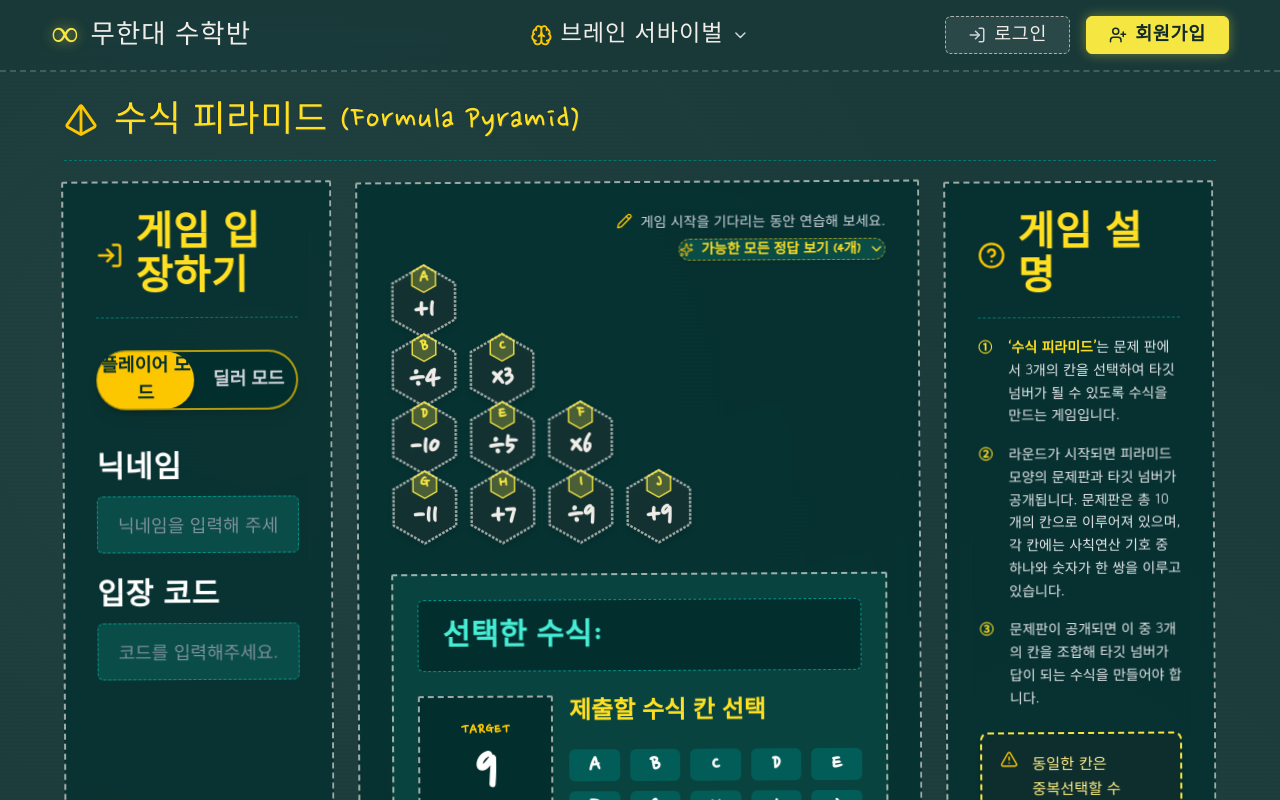
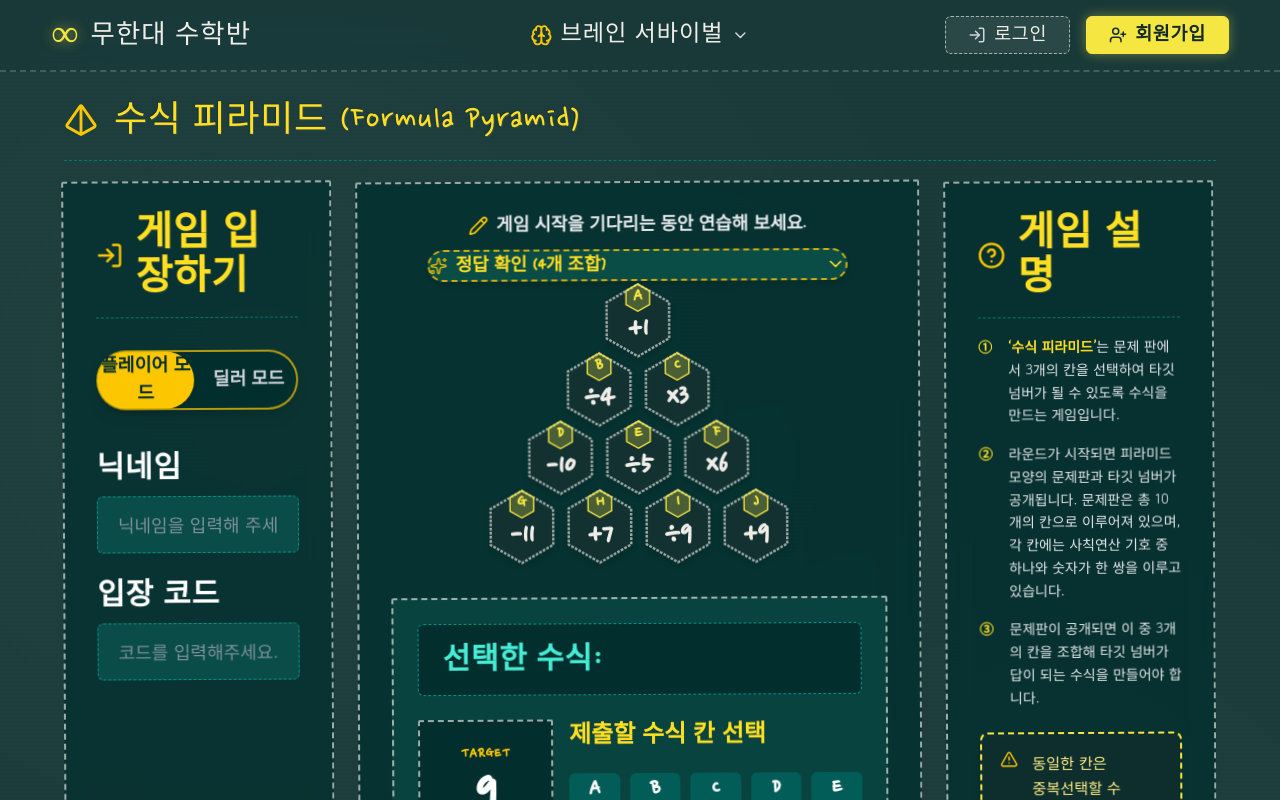
Before and after one commit to rlawlsdnjs78-infinity/infinitymath, a Next.js app: page /formula-pyramid in a window 1280 px wide. Shown: the top 800 px of the page. Built offline with nearby package versions, Linux system fonts and the light colour scheme.

Commit message:
fix: restore symmetric pyramid shape, align accordion button width and readability, expand solutions downward in 4 columns without calculations

```diff
--- a/src/app/formula-pyramid/page.tsx
+++ b/src/app/formula-pyramid/page.tsx
@@ -443,41 +443,42 @@ export default function FormulaPyramidPage() {
           </div>
 
           {/* ── [중앙 박스] xl:col-span-6 ─────────────────────────────────── */}
-          <div className="xl:col-span-6 chalk-box content-box flex flex-col items-start bg-teal-950/85 backdrop-blur-md h-full min-h-[640px] p-6 sm:p-7">
+          <div className="xl:col-span-6 chalk-box content-box flex flex-col items-center bg-teal-950/85 backdrop-blur-md h-full min-h-[640px] p-6 sm:p-7">
             {mode === "player" ? (
               <>
-                {/* [요구사항 3] 상단 우측: 연필 + 연습 설명 문구 & 예시 답안 아코디언 토글 */}
-                <div className="w-full flex flex-col items-end gap-2 mb-2">
-                  <div className="flex items-center gap-2 text-sm text-gray-300">
-                    <Pencil size={16} className="text-yellow-400 flex-shrink-0" />
-                    <span style={{ fontFamily: "var(--font-body)" }}>
-                      게임 시작을 기다리는 동안 연습해 보세요.
-                    </span>
+                {/* [요구사항 1 & 2] 연습 문구 & 정답 확인 버튼 중앙 정렬 및 가로 길이 일치 */}
+                <div className="w-full flex flex-col items-center justify-center gap-2.5 mb-4">
+                  <div className="flex items-center gap-2 text-base sm:text-lg text-gray-200 font-semibold" style={{ fontFamily: "var(--font-chalk)" }}>
+                    <Pencil size={20} className="text-yellow-400 flex-shrink-0" />
+                    <span>게임 시작을 기다리는 동안 연습해 보세요.</span>
                   </div>
 
-                  {/* [요구사항 3] 예시 답안 아코디언 토글 버튼 */}
+                  {/* [요구사항 2] 연습해 보세요 문구와 가로 길이를 일치시키고 큼직한 글씨로 가독성 확보 */}
                   <button
                     type="button"
                     onClick={() => setShowSolutions(!showSolutions)}
-                    className="flex items-center gap-2 px-3.5 py-1.5 rounded-full bg-teal-900/90 hover:bg-teal-800 border border-dashed border-yellow-400/60 text-yellow-300 text-xs sm:text-sm font-bold transition-all cursor-pointer shadow-sm"
+                    className="w-full max-w-[420px] flex items-center justify-between px-5 py-2.5 rounded-full bg-teal-900/90 hover:bg-teal-800 border-2 border-dashed border-yellow-400/80 text-yellow-300 text-base sm:text-lg font-bold transition-all cursor-pointer shadow-md"
                     style={{ fontFamily: "var(--font-chalk)" }}
                   >
-                    <Sparkles size={14} className="text-yellow-400 animate-pulse" />
-                    <span>가능한 모든 정답 보기 ({validSolutions.length}개)</span>
-                    {showSolutions ? <ChevronUp size={16} /> : <ChevronDown size={16} />}
+                    <div className="flex items-center gap-2">
+                      <Sparkles size={18} className="text-yellow-400 animate-pulse" />
+                      <span>정답 확인 ({validSolutions.length}개 조합)</span>
+                    </div>
+                    {showSolutions ? <ChevronUp size={20} /> : <ChevronDown size={20} />}
                   </button>
                 </div>
 
-                {/* [요구사항 3] 예시 답안 펼쳐진 아코디언 컨텐츠 */}
+                {/* [요구사항 3] 정답 확인 클릭 시 바로 아래쪽으로만 창이 펼쳐지고, 계산식 없이 답만 4개씩 표출 */}
                 {showSolutions && (
-                  <div className="w-full bg-teal-900/90 rounded-lg p-4 mb-4 border border-dashed border-yellow-400/70 shadow-inner flex flex-col gap-3">
+                  <div className="w-full max-w-[420px] bg-teal-900/95 rounded-xl p-4 mb-4 border-2 border-dashed border-yellow-400/80 shadow-2xl flex flex-col gap-3 mx-auto">
                     <div className="flex items-center justify-between border-b border-teal-700 pb-2">
                       <span className="text-sm font-bold text-yellow-300" style={{ fontFamily: "var(--font-chalk)" }}>
-                        💡 TARGET 9를 만드는 모든 정답 조합 ({validSolutions.length}가지)
+                        💡 TARGET 9 정답 목록
                       </span>
                       <span className="text-xs text-gray-300">클릭 시 자동 선택</span>
                     </div>
-                    <div className="grid grid-cols-2 sm:grid-cols-3 gap-2 max-h-[160px] overflow-y-auto pr-1">
+
+                    <div className="grid grid-cols-4 gap-2 max-h-[160px] overflow-y-auto pr-1">
                       {validSolutions.map((sol, idx) => (
                         <button
                           key={idx}
@@ -486,26 +487,25 @@ export default function FormulaPyramidPage() {
                             setSelectedNodes(sol.nodes);
                             setTempNotice(null);
                           }}
-                          className="flex items-center justify-between px-3 py-2 rounded bg-teal-950/80 hover:bg-yellow-400 hover:text-teal-950 text-white text-xs font-bold transition-all border border-teal-700 cursor-pointer"
+                          className="py-2 px-1 rounded-md bg-teal-950/90 hover:bg-yellow-400 hover:text-teal-950 text-yellow-300 font-extrabold text-base sm:text-lg transition-all border border-teal-600 cursor-pointer text-center tracking-widest shadow-sm"
                           style={{ fontFamily: "var(--font-chalk)" }}
                         >
-                          <span className="text-yellow-300 hover:text-teal-950 tracking-wider font-extrabold">{sol.nodes.join(" ")}</span>
-                          <span className="text-[11px] opacity-80">{sol.formulaStr.split(" ( ")[1]?.replace(" )", "")}</span>
+                          {sol.nodes.join(" ")}
                         </button>
                       ))}
                     </div>
                   </div>
                 )}
 
-                {/* [요구사항 2] 중앙 박스 좌측 상단에 배치된 A~J 피라미드 영역 */}
+                {/* [요구사항 1] 피라미드 모양 대칭 복구 및 중앙 정렬 */}
                 <div
-                  className="py-2 flex flex-col items-start justify-start w-full overflow-visible"
-                  style={{ marginBottom: "0.75rem" }}
+                  className="py-3 my-1 flex flex-col items-center justify-center w-full overflow-visible"
+                  style={{ marginBottom: "1rem" }}
                 >
                   {PYRAMID_DATA.map((row, rowIndex) => (
                     <div
                       key={rowIndex}
-                      className="flex justify-start gap-2 sm:gap-2.5"
+                      className="flex justify-center gap-2 sm:gap-2.5"
                       style={{ marginTop: rowIndex === 0 ? "0px" : "-10px" }}
                     >
                       {row.map((node) => (
```
